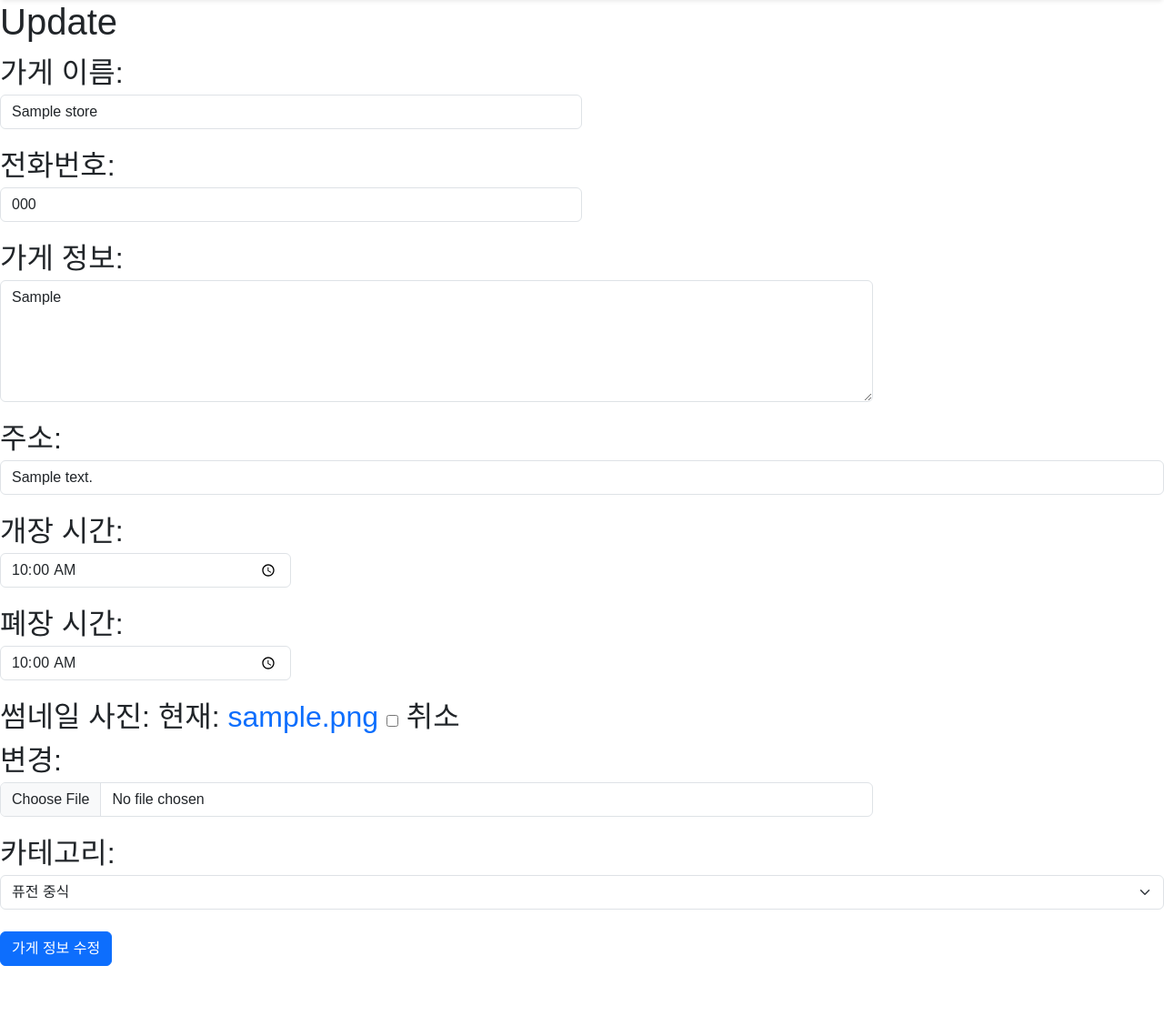
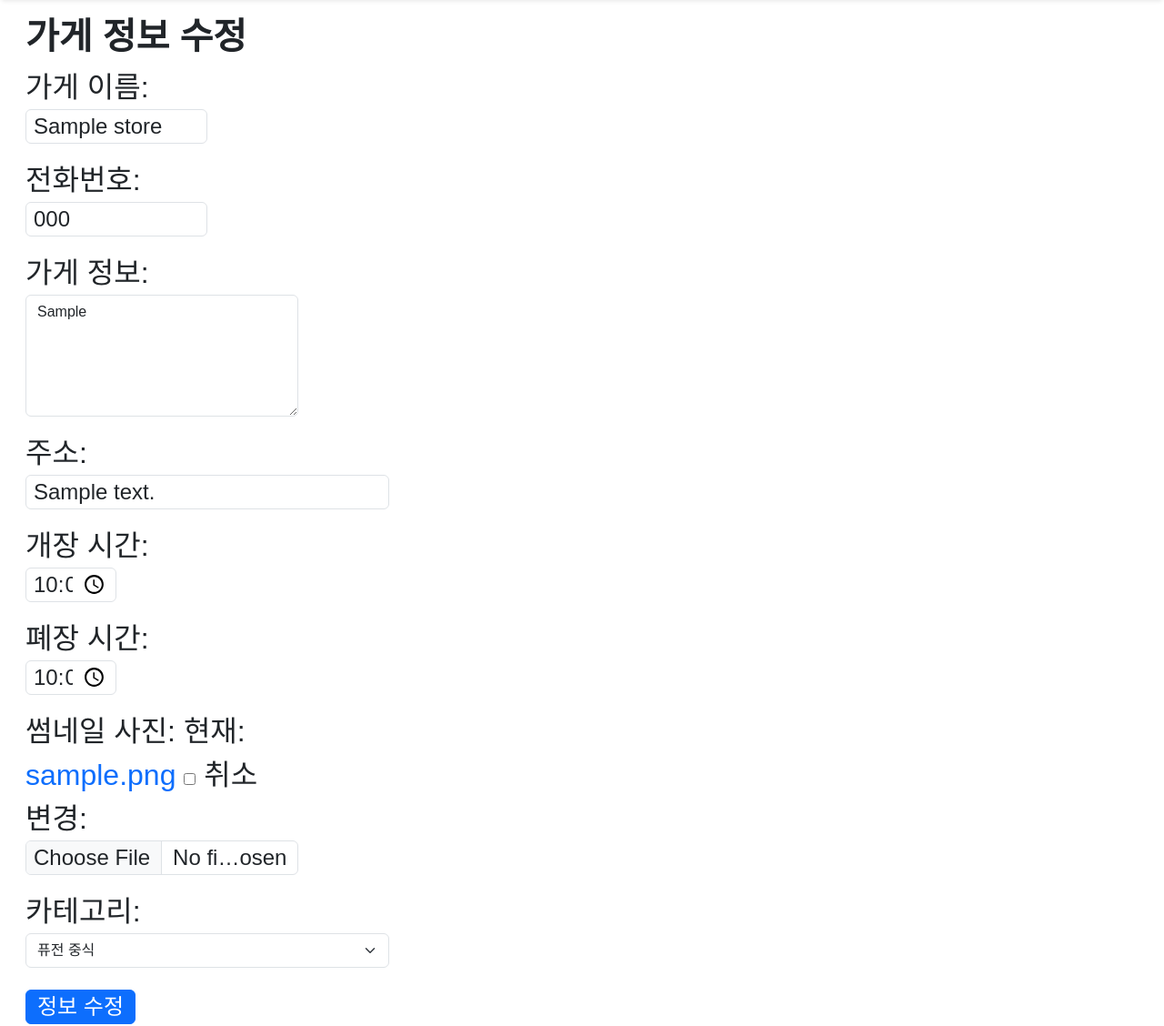
Before and after one commit to hyoung0/pjt-mango, a Django app: page /stores/1/update/ in a window 1280 px wide. Shown: the part 80-1208 px from the top of the page at 91% size. Before the commit the page ends 1142 px from the top, so only its background shows below. Run offline with Django 3.2, Linux system fonts and the light colour scheme; a user stored in the database is signed in; tables that the repository leaves empty hold one stand-in row (values such as "Sample post"); parts of the project's set-up code (start-up, migrations or seed data) failed here and were passed over; some web fonts are replaced.

Commit message:
Update stores/update design

```diff
--- a/stores/templates/stores/update.html
+++ b/stores/templates/stores/update.html
@@ -1,17 +1,19 @@
 {% extends 'base.html' %}
 
 
-{% block title %} 25 & 27 - 가게 정보 수정 {% endblock title %}
+{% block title %}- 가게 정보 수정{% endblock title %}
 
 
 {% block content %}
 
-  <h1>Update</h1>
+  <section class="container-fluid my-3">
+    <h1 class="fw-bold ms-3">가게 정보 수정</h1>
 
-  <form action="{% url 'stores:update' store.pk %}" method="post" class="" enctype="multipart/form-data">
-    {% csrf_token %}
-    {{ form.as_p }}
-    <button type="submit" class="btn btn-primary">가게 정보 수정</button>
-  </form>
+    <form action="{% url 'stores:create' %}" method="post" class="ms-3 stores-create-input" enctype="multipart/form-data">
+      {% csrf_token %}
+      {{ form.as_p }}
+      <button type="submit" class="btn btn-primary fs-4 py-0">정보 수정</button>
+    </form>
+  </section>
 
 {% endblock content %}
--- a/templates/base.html
+++ b/templates/base.html
@@ -12,6 +12,7 @@
     <link rel="icon" href="{% static '25-27s-logo.png' %}">
     <link rel="stylesheet" href="{% static 'css/style.css' %}">
     <title>
+      25 & 27
       {% block title %}
       {% endblock title %}
     </title>
```
